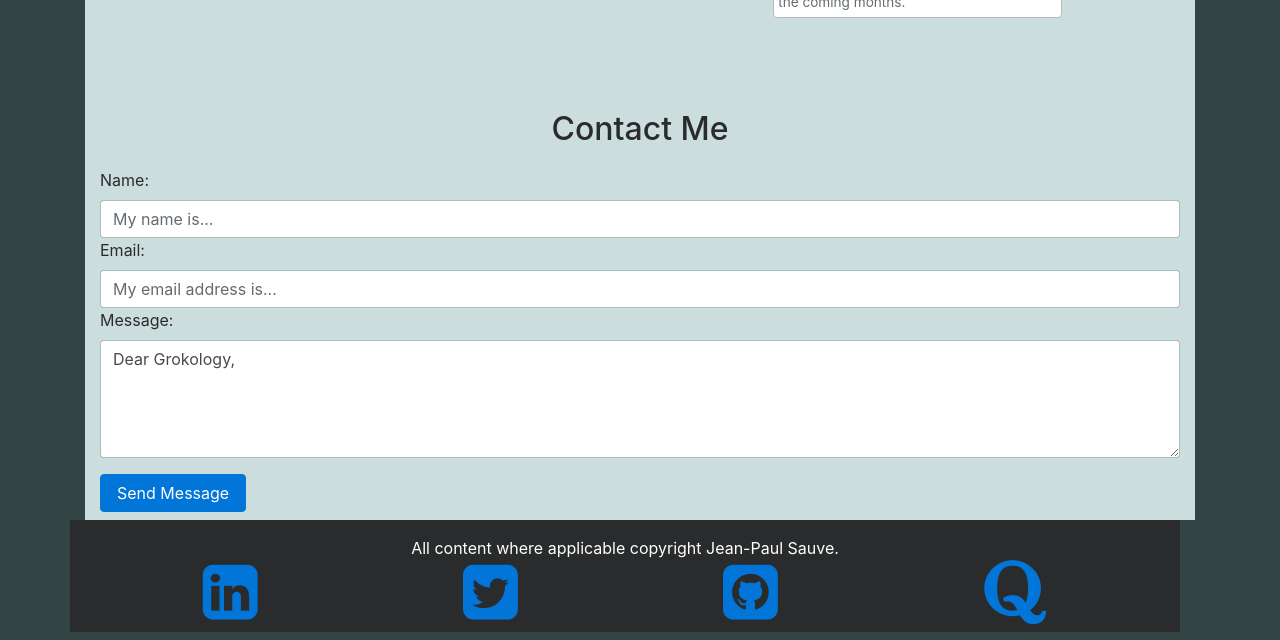
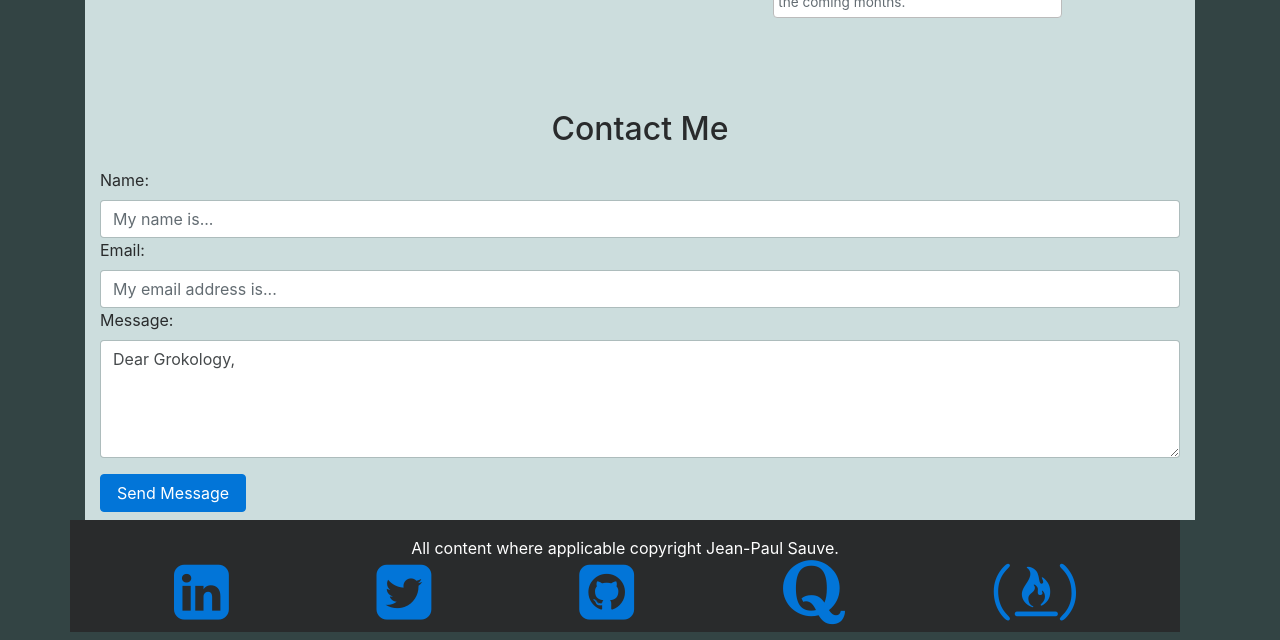
Before and after one commit to jp-sauve/jp-sauve.github.io, a plain HTML site: page index.html in a window 1280 px wide. Shown: the part 1155-1795 px from the top of the page. Drawn offline with nearby package versions, Linux system fonts and the light colour scheme.

Commit message:
add FCC icon

```diff
--- a/index.html
+++ b/index.html
@@ -2,7 +2,7 @@
 <html lang="en">
 <head>
     <meta charset="utf-8">
-    <title>Grokology :: PROJECT-NAME</title>
+    <title>Grokology :: Portfolio</title>
     <meta name="description" content="PROJECT INFO">
     <meta name="viewport" content="width=device-width, initial-scale=1.0, shrink-to-fit=no">
     <script type="text/javascript" src="https://cdnjs.cloudflare.com/ajax/libs/jquery/3.1.1/jquery.min.js"></script>
@@ -105,6 +105,8 @@
     </div>
     <div class="col-xs-1"><a href="https://www.quora.com/profile/Jean-Paul-Sauve" class="fa fa-quora fa-4x shake" target="_blank"></a>
     </div>
+    <div class="col-xs-1"><a href="https://www.freecodecamp.com/jp-sauve" class="fa fa-free-code-camp fa-4x shake" target="_blank"></a>
+    </div>
     </div>
   </footer>
 </div>
```
